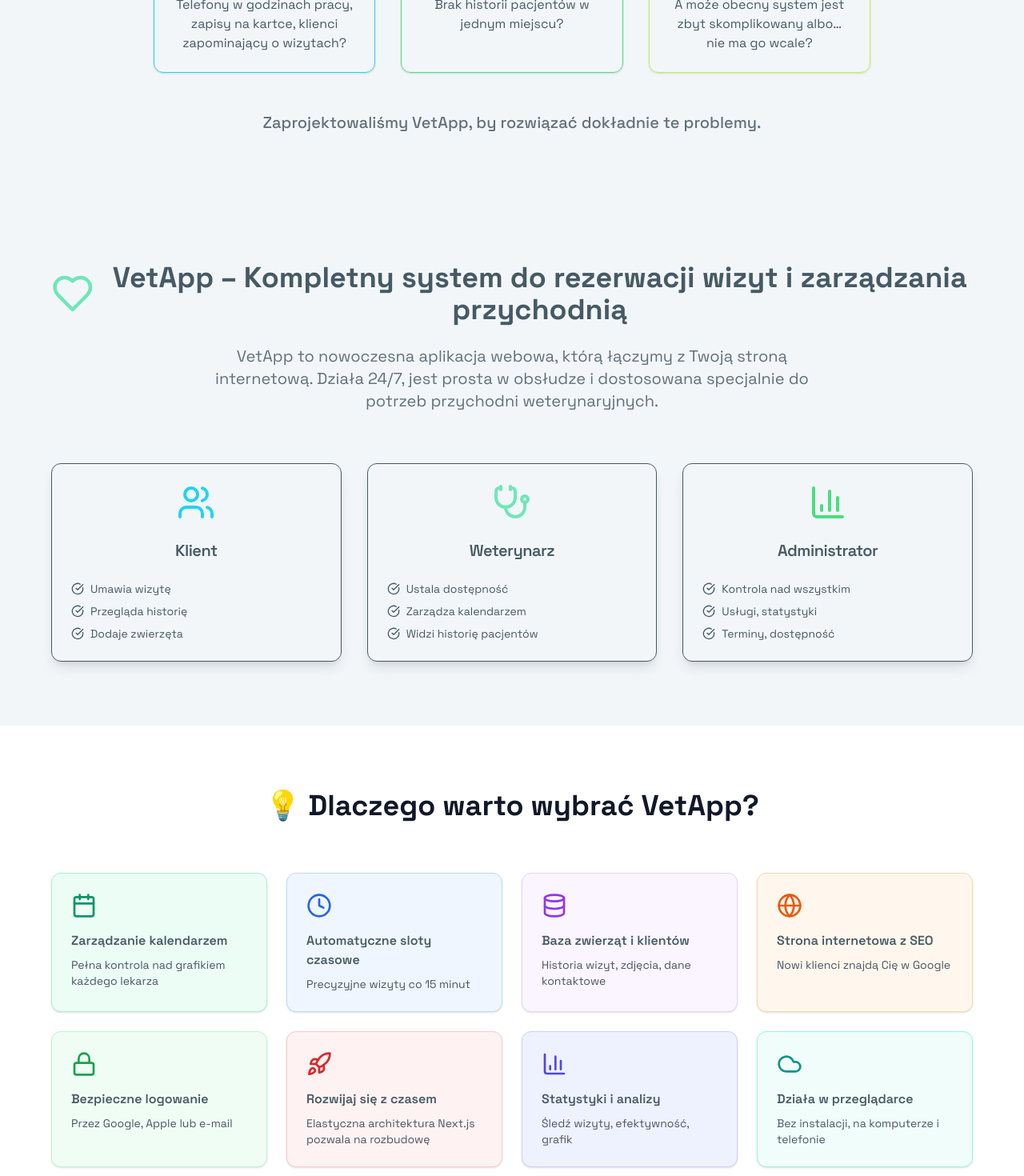
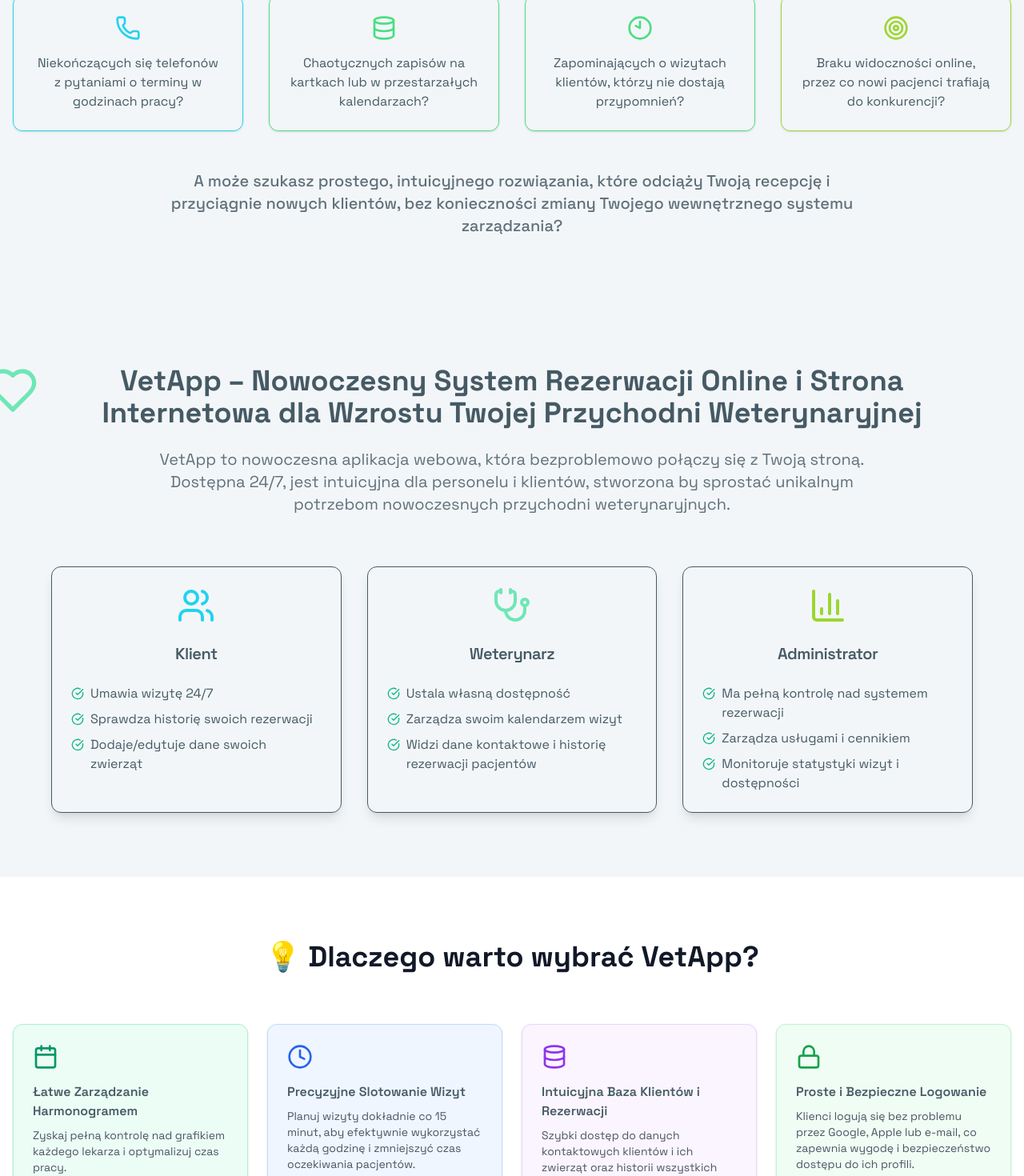
Before and after one commit to RostyslaWozniak/web-join, a Next.js app: page /vet-app in a window 1280 px wide. Shown: the part 960-2430 px from the top of the page at 80% size. Built offline with nearby package versions, Linux system fonts and the light colour scheme; no server answers.

Commit message:
improve vet-app

```diff
--- a/src/app/vet-app/_components/sections/problem-section.tsx
+++ b/src/app/vet-app/_components/sections/problem-section.tsx
@@ -1,5 +1,6 @@
 import { Card, CardContent } from "@/components/ui/card";
 import {
+  Clock10Icon,
   DatabaseIcon,
   PhoneIcon,
   StethoscopeIcon,
@@ -10,43 +11,63 @@
   return (
     <section className="bg-background py-20">
       <div className="container mx-auto px-4">
-        <div className="mx-auto max-w-4xl text-center">
-          <div className="mb-6 flex items-center justify-center">
-            <StethoscopeIcon className="mr-4 hidden text-accent-emerald md:block md:h-16 md:w-16" />
+        <div className="mx-auto max-w-7xl text-center">
+          <div className="relative mx-auto mb-12 max-w-4xl">
+            <StethoscopeIcon className="absolute -left-20 -top-4 hidden h-16 w-16 text-accent-emerald md:block" />
             <h2 className="text-3xl font-bold lg:text-4xl">
-              Twoja przychodnia ma potencjał. Ale zarządzanie wizytami to wciąż
-              chaos?
+              Twoja przychodnia ma potencjał, ale tracisz cenny czas na ręczne
+              zarządzanie wizytami?
             </h2>
           </div>
-          <div className="mt-12 grid gap-8 md:grid-cols-3">
+          <div className="space-y-4">
+            <p className="text-start text-2xl font-semibold">Masz dość:</p>
+
+            <div className="mt-12 grid gap-8 sm:grid-cols-2 lg:grid-cols-4">
               <Card className="border-accent-cyan bg-transparent">
                 <CardContent className="p-6 text-center">
                   <PhoneIcon className="mx-auto mb-4 h-8 w-8 text-accent-cyan" />
                   <p>
-                  Telefony w godzinach pracy, zapisy na kartce, klienci
-                  zapominający o wizytach?
+                    Niekończących się telefonów z pytaniami o terminy w
+                    godzinach pracy?
                   </p>
                 </CardContent>
               </Card>
               <Card className="border-accent-green bg-transparent">
                 <CardContent className="p-6 text-center">
                   <DatabaseIcon className="mx-auto mb-4 h-8 w-8 border-accent-green text-accent-green" />
-                <p>Brak historii pacjentów w jednym miejscu?</p>
+                  <p>
+                    Chaotycznych zapisów na kartkach lub w przestarzałych
+                    kalendarzach?
+                  </p>
+                </CardContent>
+              </Card>
+              <Card className="border-accent-green bg-transparent">
+                <CardContent className="p-6 text-center">
+                  <Clock10Icon className="mx-auto mb-4 h-8 w-8 border-accent-green text-accent-green" />
+                  <p>
+                    Zapominających o wizytach klientów, którzy nie dostają
+                    przypomnień?
+                  </p>
                 </CardContent>
               </Card>
               <Card className="border-accent-lime bg-transparent">
                 <CardContent className="p-6 text-center">
                   <TargetIcon className="mx-auto mb-4 h-8 w-8 border-accent-lime text-accent-lime" />
                   <p>
-                  A może obecny system jest zbyt skomplikowany albo… nie ma go
-                  wcale?
+                    Braku widoczności online, przez co nowi pacjenci trafiają do
+                    konkurencji?
                   </p>
                 </CardContent>
               </Card>
             </div>
+          </div>
+          <div className="mx-auto max-w-4xl">
             <p className="mt-12 text-xl font-medium text-muted-foreground">
-            Zaprojektowaliśmy VetApp, by rozwiązać dokładnie te problemy.
+              A może szukasz prostego, intuicyjnego rozwiązania, które odciąży
+              Twoją recepcję i przyciągnie nowych klientów, bez konieczności
+              zmiany Twojego wewnętrznego systemu zarządzania?
             </p>
+          </div>
         </div>
       </div>
     </section>
--- a/src/app/vet-app/_components/sections/usp-section.tsx
+++ b/src/app/vet-app/_components/sections/usp-section.tsx
@@ -14,7 +14,7 @@
   return (
     <section className="bg-white py-20">
       <div className="container mx-auto px-4">
-        <div className="mx-auto max-w-6xl">
+        <div className="mx-auto max-w-7xl">
           <div className="mb-16 text-center">
             <h2 className="mb-6 text-3xl font-bold text-gray-900 lg:text-4xl">
               💡 Dlaczego warto wybrać VetApp?
@@ -25,9 +25,12 @@
             <Card className="border-emerald-200 bg-emerald-50">
               <CardContent className="p-6">
                 <CalendarIcon className="mb-4 h-8 w-8 text-emerald-600" />
-                <h3 className="mb-2 font-semibold">Zarządzanie kalendarzem</h3>
+                <h3 className="mb-2 font-semibold">
+                  Łatwe Zarządzanie Harmonogramem
+                </h3>
                 <p className="text-sm text-gray-600">
-                  Pełna kontrola nad grafikiem każdego lekarza
+                  Zyskaj pełną kontrolę nad grafikiem każdego lekarza i
+                  optymalizuj czas pracy.
                 </p>
               </CardContent>
             </Card>
@@ -36,10 +39,12 @@
               <CardContent className="p-6">
                 <ClockIcon className="mb-4 h-8 w-8 text-blue-600" />
                 <h3 className="mb-2 font-semibold">
-                  Automatyczne sloty czasowe
+                  Precyzyjne Slotowanie Wizyt
                 </h3>
                 <p className="text-sm text-gray-600">
-                  Precyzyjne wizyty co 15 minut
+                  Planuj wizyty dokładnie co 15 minut, aby efektywnie
+                  wykorzystać każdą godzinę i zmniejszyć czas oczekiwania
+                  pacjentów.
                 </p>
               </CardContent>
             </Card>
@@ -47,9 +52,26 @@
             <Card className="border-purple-200 bg-purple-50">
               <CardContent className="p-6">
                 <DatabaseIcon className="mb-4 h-8 w-8 text-purple-600" />
-                <h3 className="mb-2 font-semibold">Baza zwierząt i klientów</h3>
+                <h3 className="mb-2 font-semibold">
+                  Intuicyjna Baza Klientów i Rezerwacji
+                </h3>
                 <p className="text-sm text-gray-600">
-                  Historia wizyt, zdjęcia, dane kontaktowe
+                  Szybki dostęp do danych kontaktowych klientów i ich zwierząt
+                  oraz historii wszystkich wizyt umówionych przez system.
+                  Usprawnij komunikację i buduj długotrwałe relacje.
+                </p>
+              </CardContent>
+            </Card>
+            <Card className="border-green-200 bg-green-50">
+              <CardContent className="p-6">
+                <LockIcon className="mb-4 h-8 w-8 text-green-600" />
+                <h3 className="mb-2 font-semibold">
+                  Proste i Bezpieczne Logowanie
+                </h3>
+                <p className="text-sm text-gray-600">
+                  Klienci logują się bez problemu przez Google, Apple lub
+                  e-mail, co zapewnia wygodę i bezpieczeństwo dostępu do ich
+                  profili.
                 </p>
               </CardContent>
             </Card>
@@ -57,19 +79,13 @@
             <Card className="border-orange-200 bg-orange-50">
               <CardContent className="p-6">
                 <GlobeIcon className="mb-4 h-8 w-8 text-orange-600" />
-                <h3 className="mb-2 font-semibold">Strona internetowa z SEO</h3>
+                <h3 className="mb-2 font-semibold">
+                  Nowoczesna Strona Internetowa z SEO
+                </h3>
                 <p className="text-sm text-gray-600">
-                  Nowi klienci znajdą Cię w Google
-                </p>
-              </CardContent>
-            </Card>
-
-            <Card className="border-green-200 bg-green-50">
-              <CardContent className="p-6">
-                <LockIcon className="mb-4 h-8 w-8 text-green-600" />
-                <h3 className="mb-2 font-semibold">Bezpieczne logowanie</h3>
-                <p className="text-sm text-gray-600">
-                  Przez Google, Apple lub e-mail
+                  Twoja przychodnia będzie łatwo znajdowana przez nowych
+                  klientów w Google. Zwiększ swoją widoczność online i wyróżnij
+                  się na tle konkurencji.
                 </p>
               </CardContent>
             </Card>
@@ -77,9 +93,13 @@
             <Card className="border-red-200 bg-red-50">
               <CardContent className="p-6">
                 <RocketIcon className="mb-4 h-8 w-8 text-red-600" />
-                <h3 className="mb-2 font-semibold">Rozwijaj się z czasem</h3>
+                <h3 className="mb-2 font-semibold">
+                  Skalowalność i Przyszłościowość
+                </h3>
                 <p className="text-sm text-gray-600">
-                  Elastyczna architektura Next.js pozwala na rozbudowę
+                  VetApp jest elastyczny i gotowy na rozwój razem z Twoją
+                  przychodnią. Z łatwością dodawaj nowe funkcje i usługi w
+                  przyszłości.
                 </p>
               </CardContent>
             </Card>
@@ -87,9 +107,13 @@
             <Card className="border-indigo-200 bg-indigo-50">
               <CardContent className="p-6">
                 <BarChart3Icon className="mb-4 h-8 w-8 text-indigo-600" />
-                <h3 className="mb-2 font-semibold">Statystyki i analizy</h3>
+                <h3 className="mb-2 font-semibold">
+                  Szczegółowe Statystyki i Analizy
+                </h3>
                 <p className="text-sm text-gray-600">
-                  Śledź wizyty, efektywność, grafik
+                  Monitoruj liczbę umówionych wizyt, ich efektywność oraz
+                  obłożenie grafików. Podejmuj świadome decyzje, które napędzą
+                  rozwój Twojej przychodni.
                 </p>
               </CardContent>
             </Card>
@@ -97,9 +121,13 @@
             <Card className="border-teal-200 bg-teal-50">
               <CardContent className="p-6">
                 <CloudIcon className="mb-4 h-8 w-8 text-teal-600" />
-                <h3 className="mb-2 font-semibold">Działa w przeglądarce</h3>
+                <h3 className="mb-2 font-semibold">
+                  Dostępność z Dowolnego Miejsca
+                </h3>
                 <p className="text-sm text-gray-600">
-                  Bez instalacji, na komputerze i telefonie
+                  Pracuj bez instalacji, prosto z przeglądarki – na komputerze,
+                  tablecie czy telefonie. Pełna mobilność dla Ciebie i Twojego
+                  zespołu.
                 </p>
               </CardContent>
             </Card>
--- a/src/app/vet-app/_components/sections/what-is-vet-app-section.tsx
+++ b/src/app/vet-app/_components/sections/what-is-vet-app-section.tsx
@@ -1,4 +1,5 @@
 import { Card, CardContent, CardHeader, CardTitle } from "@/components/ui/card";
+import { cn } from "@/lib/utils";
 import {
   BarChart3Icon,
   CheckCircleIcon,
@@ -7,93 +8,84 @@
   UsersIcon,
 } from "lucide-react";
 
+const benefitCardsData = [
+  {
+    title: "Klient",
+    icon: UsersIcon,
+    colors: "text-accent-cyan",
+    benefits: [
+      "Umawia wizytę 24/7",
+      "Sprawdza historię swoich rezerwacji",
+      "Dodaje/edytuje dane swoich zwierząt",
+    ],
+  },
+  {
+    title: "Weterynarz",
+    icon: StethoscopeIcon,
+    colors: "text-accent-emerald",
+    benefits: [
+      "Ustala własną dostępność",
+      "Zarządza swoim kalendarzem wizyt",
+      "Widzi dane kontaktowe i historię rezerwacji pacjentów",
+    ],
+  },
+  {
+    title: "Administrator",
+    icon: BarChart3Icon,
+    colors: "text-accent-lime",
+    benefits: [
+      "Ma pełną kontrolę nad systemem rezerwacji",
+      "Zarządza usługami i cennikiem",
+      "Monitoruje statystyki wizyt i dostępności",
+    ],
+  },
+];
+
 export function WhatIsVetAppSection() {
   return (
     <section className="py-20">
       <div className="container mx-auto px-4">
         <div className="mx-auto max-w-6xl">
           <div className="mb-16 text-center">
-            <div className="mb-6 flex items-center justify-center">
-              <HeartIcon className="mr-4 hidden text-accent-emerald md:block md:h-16 md:w-16" />
+            <div className="relative mb-6 flex items-center justify-center">
+              <HeartIcon className="absolute -left-20 top-0 hidden text-accent-emerald md:block md:h-16 md:w-16" />
               <h2 className="text-3xl font-bold lg:text-4xl">
-                VetApp – Kompletny system do rezerwacji wizyt i zarządzania
-                przychodnią
+                VetApp – Nowoczesny System Rezerwacji Online i Strona
+                Internetowa dla Wzrostu Twojej Przychodni Weterynaryjnej
               </h2>
             </div>
-            <p className="mx-auto max-w-3xl text-xl text-muted-foreground">
-              VetApp to nowoczesna aplikacja webowa, którą łączymy z Twoją
-              stroną internetową. Działa 24/7, jest prosta w obsłudze i
-              dostosowana specjalnie do potrzeb przychodni weterynaryjnych.
+            <p className="mx-auto max-w-4xl text-xl text-muted-foreground">
+              VetApp to nowoczesna aplikacja webowa, która bezproblemowo połączy
+              się z Twoją stroną. Dostępna 24/7, jest intuicyjna dla personelu i
+              klientów, stworzona by sprostać unikalnym potrzebom nowoczesnych
+              przychodni weterynaryjnych.
             </p>
           </div>
 
           <div className="grid gap-8 lg:grid-cols-3">
-            <Card className="bg-transparent shadow-lg dark:border-accent-cyan">
+            {benefitCardsData.map(({ title, icon: Icon, benefits, colors }) => (
+              <Card
+                key={title}
+                className="bg-transparent shadow-lg dark:border-accent-cyan"
+              >
                 <CardHeader className="text-center">
-                <UsersIcon className="mx-auto mb-4 h-12 w-12 text-accent-cyan" />
-                <CardTitle className="text-xl">Klient</CardTitle>
+                  <Icon className={cn("mx-auto mb-4 h-12 w-12", colors)} />
+                  <CardTitle className="text-xl">{title}</CardTitle>
                 </CardHeader>
                 <CardContent>
                   <ul className="space-y-2">
-                  <li className="flex items-center">
-                    <CheckCircleIcon className="mr-2 h-4 w-4 text-card-foreground" />
-                    <span className="text-sm">Umawia wizytę</span>
+                    {benefits.map((benefit) => (
+                      <li key={benefit} className="flex items-start gap-2">
+                        <span className="flex h-[1lh] items-center">
+                          <CheckCircleIcon className="h-4 w-4 text-emerald-500" />
+                        </span>
+                        {benefit}
                       </li>
-                  <li className="flex items-center">
-                    <CheckCircleIcon className="mr-2 h-4 w-4 text-card-foreground" />
-                    <span className="text-sm">Przegląda historię</span>
-                  </li>
-                  <li className="flex items-center">
-                    <CheckCircleIcon className="mr-2 h-4 w-4 text-card-foreground" />
-                    <span className="text-sm">Dodaje zwierzęta</span>
-                  </li>
+                    ))}
                   </ul>
                 </CardContent>
               </Card>
-            <Card className="bg-transparent shadow-lg dark:border-accent-emerald">
-              <CardHeader className="text-center">
-                <StethoscopeIcon className="mx-auto mb-4 h-12 w-12 text-accent-emerald" />
-                <CardTitle className="text-xl">Weterynarz</CardTitle>
-              </CardHeader>
-              <CardContent>
-                <ul className="space-y-2">
-                  <li className="flex items-center">
-                    <CheckCircleIcon className="mr-2 h-4 w-4 text-card-foreground" />
-                    <span className="text-sm">Ustala dostępność</span>
-                  </li>
-                  <li className="flex items-center">
-                    <CheckCircleIcon className="mr-2 h-4 w-4 text-card-foreground" />
-                    <span className="text-sm">Zarządza kalendarzem</span>
-                  </li>
-                  <li className="flex items-center">
-                    <CheckCircleIcon className="mr-2 h-4 w-4 text-card-foreground" />
-                    <span className="text-sm">Widzi historię pacjentów</span>
-                  </li>
-                </ul>
-              </CardContent>
-            </Card>
-            <Card className="bg-transparent shadow-lg dark:border-accent-green">
-              <CardHeader className="text-center">
-                <BarChart3Icon className="mx-auto mb-4 h-12 w-12 text-accent-green" />
-                <CardTitle className="text-xl">Administrator</CardTitle>
-              </CardHeader>
-              <CardContent>
-                <ul className="space-y-2">
-                  <li className="flex items-center">
-                    <CheckCircleIcon className="mr-2 h-4 w-4 text-card-foreground" />
-                    <span className="text-sm">Kontrola nad wszystkim</span>
-                  </li>
-                  <li className="flex items-center">
-                    <CheckCircleIcon className="mr-2 h-4 w-4 text-card-foreground" />
-                    <span className="text-sm">Usługi, statystyki</span>
-                  </li>
-                  <li className="flex items-center">
-                    <CheckCircleIcon className="mr-2 h-4 w-4 text-card-foreground" />
-                    <span className="text-sm">Terminy, dostępność</span>
-                  </li>
-                </ul>
-              </CardContent>
-            </Card>
+            ))}
           </div>
         </div>
       </div>
--- a/src/app/vet-app/page.tsx
+++ b/src/app/vet-app/page.tsx
@@ -7,26 +7,51 @@
 import { DemoSection } from "./_components/sections/demo-section";
 // import { CtaSection } from "./_components/sections/cta-section";
 import { AboutSection } from "./_components/sections/about-section";
+import { MotionWrapper } from "@/components/motion-wrapper";
+
+function SectionAnimationWrapper({ children }: { children: React.ReactNode }) {
+  return (
+    <MotionWrapper
+      initial={{ opacity: 0, y: 100 }}
+      whileInView={{ opacity: 1, y: 0 }}
+      viewport={{ once: true, margin: "0px 0px -100px 0px" }}
+      transition={{ duration: 0.7, delay: 0.2 }}
+    >
+      {children}
+    </MotionWrapper>
+  );
+}
 
 export default function VetAppPage() {
   return (
     <div className="min-h-screen">
       <VetAppHeroSection />
 
+      <SectionAnimationWrapper>
         <ProblemSection />
+      </SectionAnimationWrapper>
 
+      <SectionAnimationWrapper>
         <WhatIsVetAppSection />
+      </SectionAnimationWrapper>
 
       {/* unique selling point (USP) */}
+      <SectionAnimationWrapper>
         <UspSection />
+      </SectionAnimationWrapper>
 
+      <SectionAnimationWrapper>
         <PricingSection />
-
+      </SectionAnimationWrapper>
+      <SectionAnimationWrapper>
         <TargetAudienceSection />
-
+      </SectionAnimationWrapper>
+      <SectionAnimationWrapper>
         <DemoSection />
-
+      </SectionAnimationWrapper>
+      <SectionAnimationWrapper>
         <AboutSection />
+      </SectionAnimationWrapper>
 
       {/* <CtaSection /> */}
     </div>
--- a/src/components/footer/index.tsx
+++ b/src/components/footer/index.tsx
@@ -1,7 +1,5 @@
 import Link from "next/link";
-// import { Github, Linkedin } from "lucide-react";
 import { SubscribeForm } from "./subscribe-form";
-import { Facebook } from "lucide-react";
 
 export const navigation = [
   { name: "Start", href: "/" },
@@ -28,7 +26,7 @@
             ))}
           </div>
         </div>
-        <div className="space-y-4">
+        {/* <div className="space-y-4">
           <h2 className="text-lg font-semibold">Social media</h2>
           <div className="flex items-center gap-4">
             <Link
@@ -39,7 +37,7 @@
               <Facebook />
             </Link>
           </div>
-        </div>
+        </div> */}
       </div>
       <div className="text-foreground/90 mx-auto mt-12 flex max-w-[1400px] flex-col-reverse items-center justify-between gap-y-3 border-t border-muted-foreground pt-6 text-center text-sm md:flex-row">
         <span>
--- a/src/components/motion-wrapper.tsx
+++ b/src/components/motion-wrapper.tsx
@@ -18,7 +18,7 @@
       className={cn(className)}
       initial={{ opacity: 0, y: 50 }}
       whileInView={{ opacity: 1, y: 0 }}
-      viewport={{ once: true, margin: "0px 0px 0px 0px" }}
+      viewport={{ once: true, margin: " 0px 0px 0px 0px" }}
       transition={{ duration: 0.3 }}
       {...props}
     >
--- a/src/lib/contact-data.ts
+++ b/src/lib/contact-data.ts
@@ -1,5 +1,5 @@
 export class Contact {
-  public static contactEmail = "kontakt@webjoin.pl";
+  public static contactEmail = "contakt@webjoin.pl";
   public static phone = "+48 798 582 849";
   public static businessName = "Rostyslav Vozniak";
   public static address = "Antoniego Magiera 21/1";
--- a/src/styles/globals.css
+++ b/src/styles/globals.css
@@ -83,7 +83,7 @@
     --accent-emerald: #6ee7b7;
     --accent-cyan: #22d3ee;
     --accent-green: #4ade80;
-    --accent-lime: #bbf451;
+    --accent-lime: #9cd62f;
   }
   .dark {
     --background: #202e35;
```
Also changed, not shown: src/app/vet-app/_components/sections/hero-section.tsx (+4 -3 lines), src/app/vet-app/_components/sections/pricing-section.tsx (+4 -4 lines), src/app/vet-app/_components/sections/target-audience-section.tsx (+67 -32 lines). Lines whose indentation alone changed are shown as unchanged.
